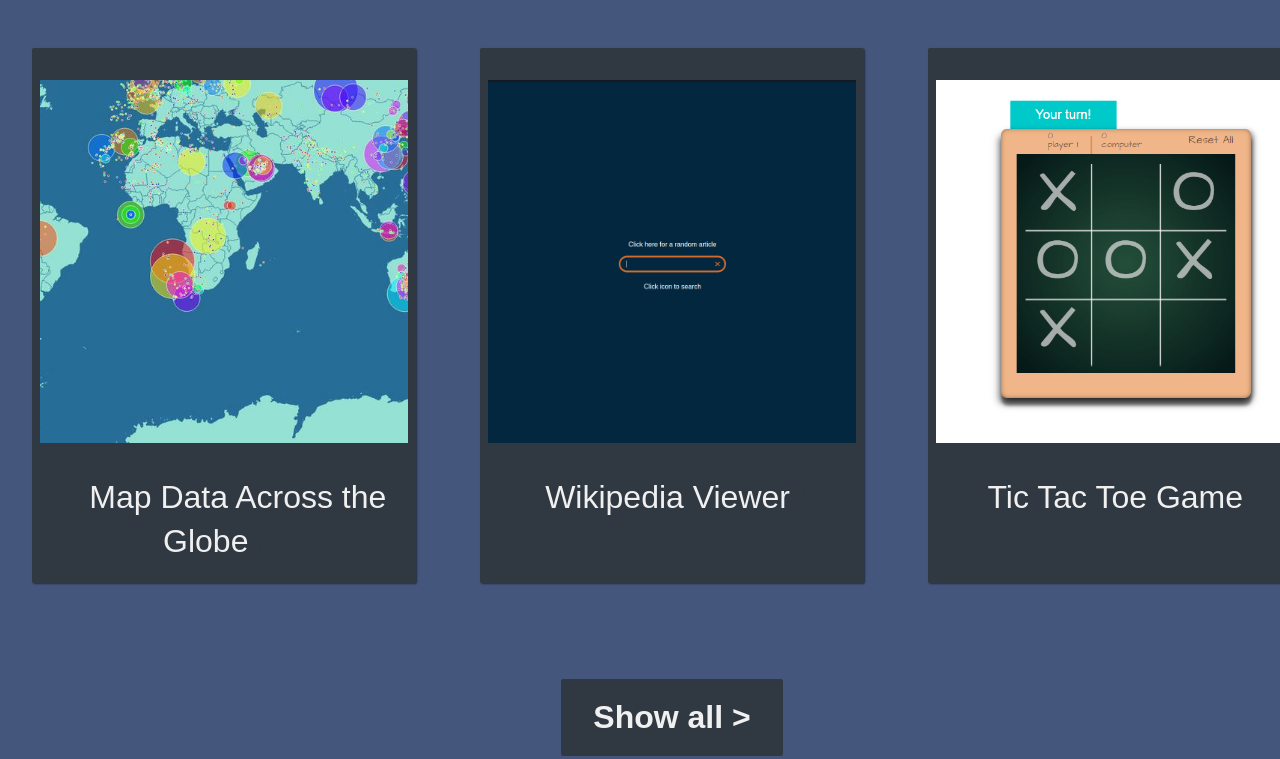
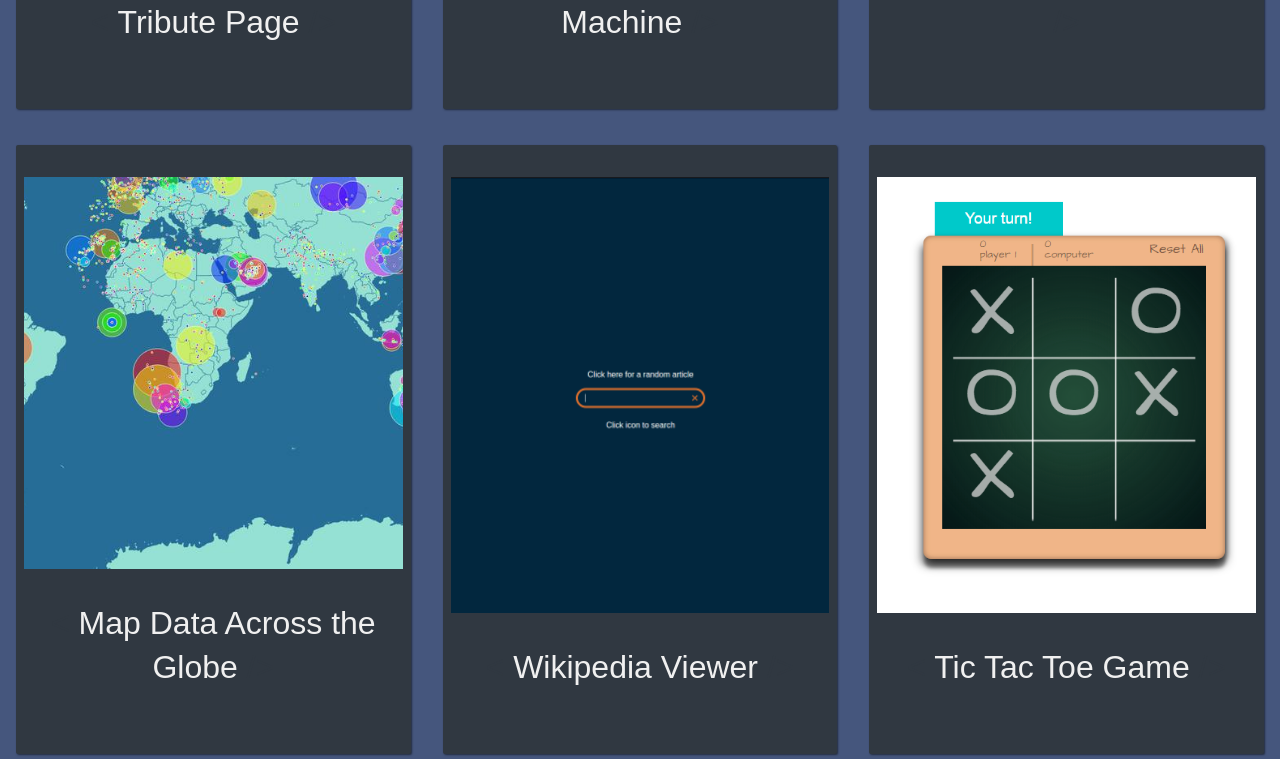
Before and after one commit to bruhwarda/HTMLCSSProject1, a plain HTML site: page index.html in a window 1280 px wide. Shown: the part 1745-2504 px from the top of the page. Drawn offline with Linux system fonts and the light colour scheme.

Commit message:
project section cards adjusted

```diff
--- a/index.html
+++ b/index.html
@@ -22,6 +22,7 @@
     <div class="section2">
         <h2 class="section2-heading">These are some of my projects</h2>
         <div class="cards">
+            <div class="card">
                  <a href="" target="_self" class="section section-card">
                 <img class="section2-image" src="images/image1.jpg" alt="project">
                 <p class="section-card">
@@ -30,6 +31,8 @@
                   <span class="code">/&gt;</span>
                 </p>
               </a>
+            </div>
+           <div class="card">
             <a href="" target="_self" class="section section-card">
                 <img class="section2-image" src="images/image2.png" alt="project">
                 <p class="section-card">
@@ -38,6 +41,8 @@
                   <span class="code">/&gt;</span>
                 </p>
               </a>
+           </div>
+             <div class="card">
                 <a href="" target="_self" class="section section-card">
                     <img class="section2-image" src="images/image3.png" alt="project">
                     <p class="section-card">
@@ -46,6 +51,8 @@
                       <span class="code">/&gt;</span>
                     </p>
                   </a>
+             </div>
+              <div class="card">
                 <a href="" target="_self" class="section section-card">
                     <img class="section2-image" src="images/image4.jpg" alt="project">
                     <p class="section-card">
@@ -54,6 +61,8 @@
                       <span class="code">/&gt;</span>
                     </p>
                   </a>
+              </div>
+             <div class="card">
                 <a href="" target="_self" class="section section-card">
                     <img class="section2-image" src="images/image5.png" alt="project">
                     <p class="section-card">
@@ -62,6 +71,8 @@
                       <span class="code">/&gt;</span>
                     </p>
                   </a>
+             </div>
+              <div class="card">
                 <a href="" target="_blank" class="section section-card">
                     <img class="section2-image" src="images/image6.png" alt="project">
                     <p class="section-card">
@@ -70,6 +81,8 @@
                       <span class="code">/&gt;</span>
                     </p>
                   </a>
+              </div>
+
         </div>
         <a href="" class="btn btn-show-all" target="_self">Show all ></a>
     </div>
--- a/style.css
+++ b/style.css
@@ -76,7 +76,7 @@
 /* section2 */
 .section2 {
     text-align: center;
-    padding: 10rem 2rem;
+    padding: 10rem 0 10rem 0;
     background: #45567d;
     width: 100%;
 }
@@ -92,43 +92,53 @@
     text-align: center;
 }
 .cards {
-    display: grid;
-    grid-template-columns: 1fr 1fr 1fr;
-    grid-gap: 4rem;
+    display: flex;
+    flex-wrap: wrap;
+    justify-content: space-evenly;
     width: 100%;
-    max-width: 1280px;
-    margin: 0 auto;
     margin-bottom: 6rem;
 }
+
+.card {
+    flex: 1 1 calc(33.33% - 2rem);
+    margin: 1rem;
+    margin-bottom: 50px;
+    margin-top: 50px;
+    box-sizing: border-box;
+}
+
 .section {
     background: #303841;
     box-shadow: 1px 1px 2px rgba(0, 0, 0, 0.5);
     border-radius: 2px;
+    display: flex;
+    flex-direction: column;
+    height: 100%; /* Make sure the section takes up the full height of the card */
 }
+
+.section-card {
+    font-size: 2rem;
+    padding: 2rem 0.5rem;
+    flex: 1; /* Allow this element to take up remaining vertical space */
+}
+
 a {
     text-decoration: none;
     color: #f0f0f0;
 }
+
 .section2-image {
     height: calc(100% - 6.8rem);
     width: 100%;
     object-fit: cover;
 }
 
-img {
-    display: block;
-
-}
-.section-card {
-    font-size: 2rem;
-    padding: 2rem 0.5rem;
-}
 .code {
     color: #303841;
     transition: #303841 0.3s purple ease-out;
 }
 .btn-show-all {
-    font-size: 2rem;
+    font-size: 3rem;
     background: #303841;
     transition: #303841 0.3s ease-out;
 }
```
Lines whose indentation alone changed are shown as unchanged.
